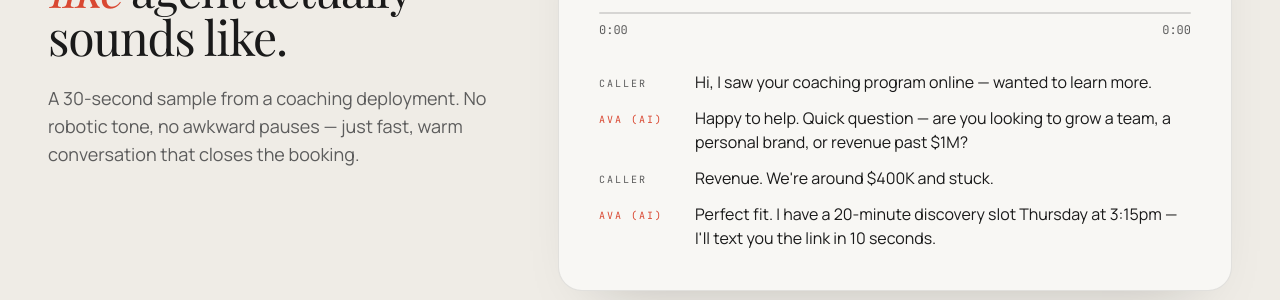
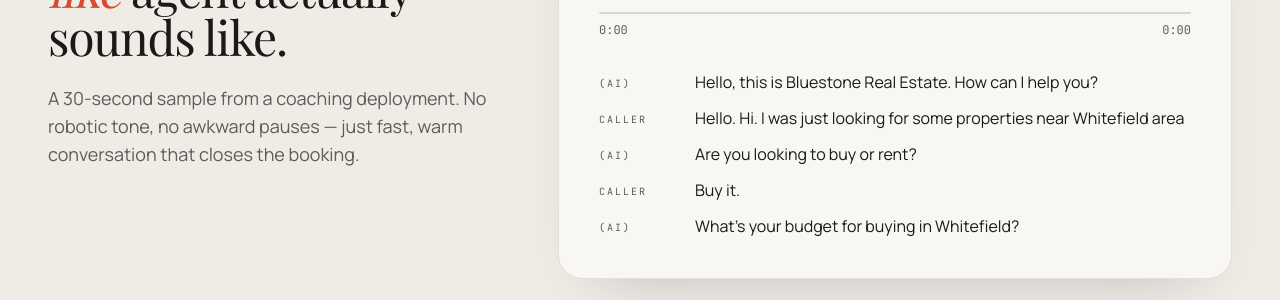
Before and after one commit to rishithanchandu-svg/coliberalai, a React (Create React App) app in the folder frontend/: page / in a window 1280 px wide. Shown: the part 1316-1616 px from the top of the page. Built offline with nearby package versions, Linux system fonts and the light colour scheme; a web font is replaced by a local one.

Commit message:
Update AudioDemo.jsx

```diff
--- a/frontend/src/components/sections/AudioDemo.jsx
+++ b/frontend/src/components/sections/AudioDemo.jsx
@@ -3,10 +3,11 @@ import { Play, Pause } from "lucide-react";
 import { audioURL } from "@/lib/constants";
 
 const SCRIPT_LINES = [
-  { who: "Caller", text: "Hi, I saw your coaching program online — wanted to learn more." },
-  { who: "Ava (AI)", text: "Happy to help. Quick question — are you looking to grow a team, a personal brand, or revenue past $1M?" },
-  { who: "Caller", text: "Revenue. We're around $400K and stuck." },
-  { who: "Ava (AI)", text: "Perfect fit. I have a 20-minute discovery slot Thursday at 3:15pm — I'll text you the link in 10 seconds." },
+  { who: "(AI)", text: "Hello, this is Bluestone Real Estate. How can I help you?" },
+  { who: "Caller", text: "Hello. Hi. I was just looking for some properties near Whitefield area" },
+  { who: "(AI)", text: "Are you looking to buy or rent?" },
+  { who: "Caller", text: "Buy it." },
+  { who: "(AI)", text: "What's your budget for buying in Whitefield?" },
 ];
 
 export const AudioDemo = () => {
```
